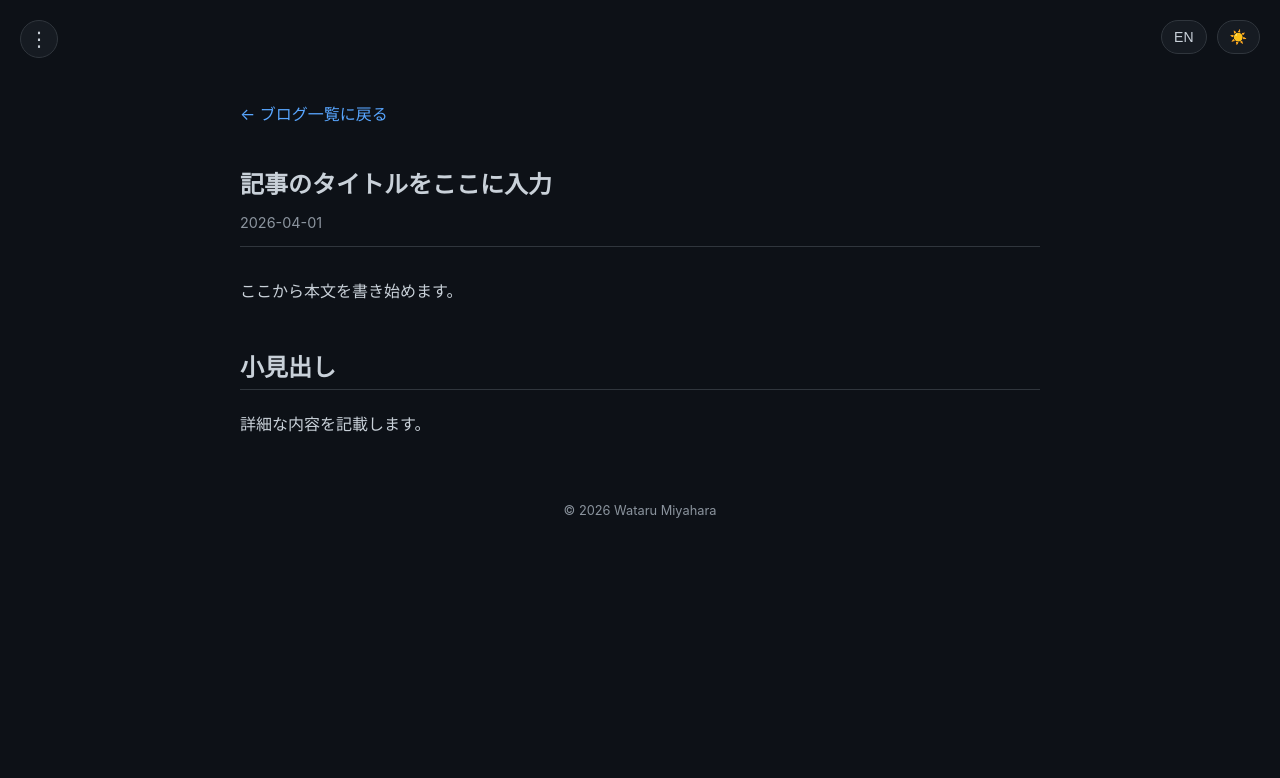
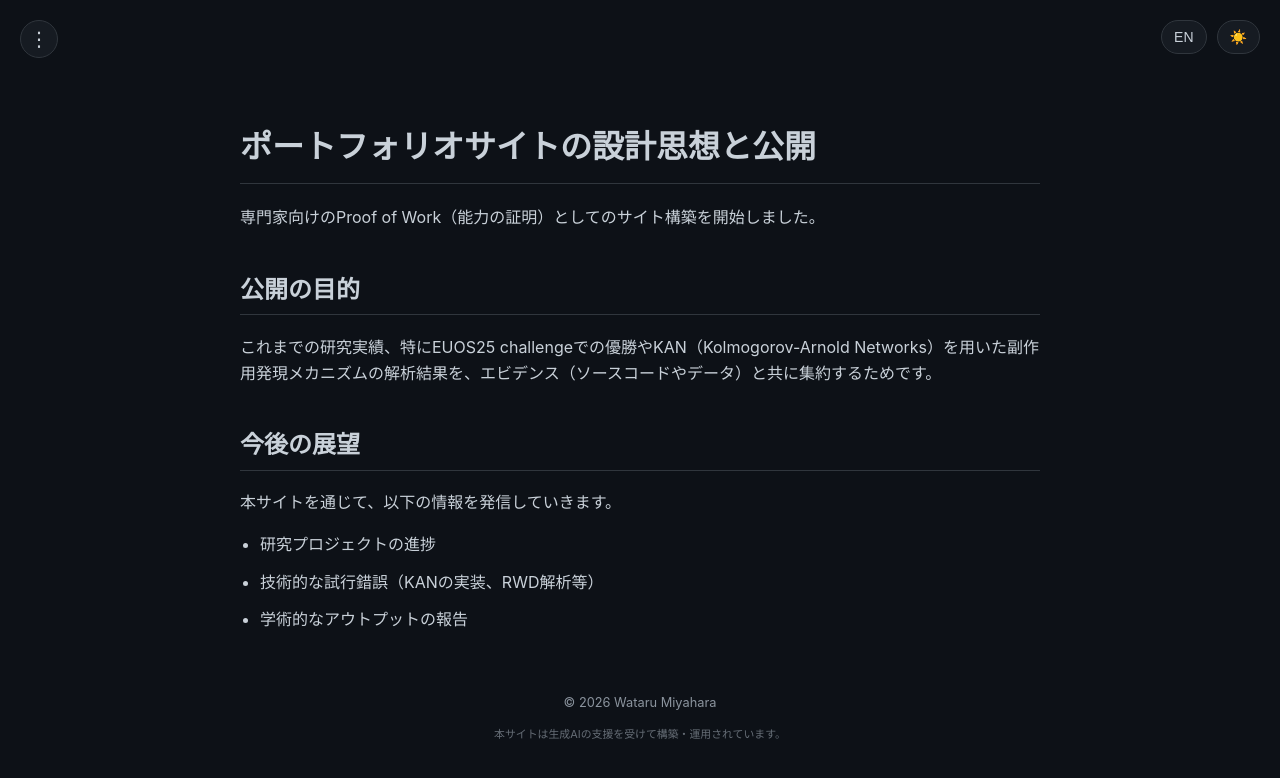
Before and after one commit to 377H-Miru/377H-Miru.github.io, a Jekyll site: the page built from posts/2026-04-01-launch.md, in a window 1280 px wide. Shown: the top 778 px of the page. Built offline with Jekyll 4.4.1, drawn with Linux system fonts in a browser that asks for light colours.

Commit message:
Complete transition of all posts to multilingual Markdown format

```diff
--- a/posts/2026-04-01-launch.html
+++ /dev/null
@@ -1,123 +0,0 @@
-<!DOCTYPE html>
-<html lang="ja">
-<head>
-    <!-- Google tag (gtag.js) - Google Analytics -->
-    <script async src="https://www.googletagmanager.com/gtag/js?id=G-SDV8KXD68X"></script>
-    <script>
-      window.dataLayer = window.dataLayer || [];
-      function gtag(){dataLayer.push(arguments);}
-      gtag('js', new Date());
-      gtag('config', 'G-SDV8KXD68X');
-    </script>
-
-    <meta charset="UTF-8">
-    <meta name="viewport" content="width=device-width, initial-scale=1.0">
-    <title>Post Title | Blog | 宮原 渉</title>
-
-    <style>
-        :root {
-            --bg-color: #0d1117;
-            --text-color: #c9d1d9;
-            --link-color: #58a6ff;
-            --border-color: #30363d;
-            --nav-bg: #161b22;
-            --card-bg: #161b22;
-        }
-        [data-theme="light"] {
-            --bg-color: #ffffff;
-            --text-color: #24292f;
-            --link-color: #0969da;
-            --border-color: #d0d7de;
-            --nav-bg: #f6f8fa;
-            --card-bg: #f6f8fa;
-        }
-        body {
-            background-color: var(--bg-color);
-            color: var(--text-color);
-            font-family: -apple-system, BlinkMacSystemFont, "Segoe UI", Helvetica, Arial, sans-serif;
-            line-height: 1.8;
-            margin: 0;
-            padding: 0;
-            transition: background-color 0.3s, color 0.3s;
-        }
-        #controls { position: fixed; top: 20px; right: 20px; z-index: 1000; display: flex; gap: 10px; }
-        .control-btn { background: var(--nav-bg); border: 1px solid var(--border-color); color: var(--text-color); padding: 8px 12px; border-radius: 20px; cursor: pointer; font-size: 14px; }
-        #nav-menu { position: fixed; top: 20px; left: 20px; z-index: 1000; }
-        .menu-icon { font-size: 20px; cursor: pointer; background: var(--nav-bg); width: 36px; height: 36px; display: flex; align-items: center; justify-content: center; border-radius: 50%; border: 1px solid var(--border-color); }
-        .menu-content { display: none; position: absolute; top: 45px; left: 0; background: var(--nav-bg); border: 1px solid var(--border-color); border-radius: 6px; width: 180px; box-shadow: 0 8px 16px rgba(0,0,0,0.2); }
-        .menu-content a { display: block; color: var(--text-color); padding: 12px 16px; text-decoration: none; border-bottom: 1px solid var(--border-color); }
-        .container { max-width: 800px; margin: 0 auto; padding: 100px 20px; }
-        h1 { line-height: 1.3; margin-bottom: 10px; }
-        .post-meta { font-size: 0.9em; color: #8b949e; margin-bottom: 30px; border-bottom: 1px solid var(--border-color); padding-bottom: 10px; }
-        .post-content { margin-top: 20px; }
-        .post-content h2 { margin-top: 40px; border-bottom: 1px solid var(--border-color); }
-        .footer { font-size: 0.8em; color: #8b949e; margin-top: 60px; text-align: center; }
-        [data-lang] { display: none; }
-        .back-link { margin-bottom: 20px; display: inline-block; text-decoration: none; color: var(--link-color); }
-    </style>
-</head>
-<body data-theme="dark">
-
-    <div id="controls">
-        <button class="control-btn" onclick="toggleLang()" id="langBtn">EN</button>
-        <button class="control-btn" onclick="toggleTheme()" id="themeBtn">🌙</button>
-    </div>
-
-    <div id="nav-menu">
-        <div class="menu-icon" onclick="toggleMenu()">⋮</div>
-        <div class="menu-content" id="menuContent">
-            <a href="../index.html" class="i18n" data-ja="ホーム" data-en="Home">ホーム</a>
-            <a href="../blog.html" class="i18n" data-ja="活動記録" data-en="Blog">活動記録</a>
-            <a href="../achievements.html" class="i18n" data-ja="研究実績" data-en="Achievements">研究実績</a>
-            <a href="../projects.html" class="i18n" data-ja="プロジェクト" data-en="Projects">プロジェクト</a>
-            <a href="../index.html#contact" class="i18n" data-ja="連絡先" data-en="Contact">連絡先</a>
-        </div>
-    </div>
-
-    <div class="container">
-        <a href="../blog.html" class="back-link i18n" data-ja="← ブログ一覧に戻る" data-en="← Back to Blog List">← ブログ一覧に戻る</a>
-
-        <article>
-            <h1 class="i18n" data-ja="記事のタイトルをここに入力" data-en="Post Title Here">記事のタイトルをここに入力</h1>
-            <div class="post-meta">2026-04-01</div>
-
-            <div class="post-content">
-                <p class="i18n" data-ja="ここから本文を書き始めます。" data-en="Start writing your post here.">ここから本文を書き始めます。</p>
-
-                <h2 class="i18n" data-ja="小見出し" data-en="Subheading">小見出し</h2>
-                <p class="i18n" data-ja="詳細な内容を記載します。" data-en="Detailed content goes here.">詳細な内容を記載します。</p>
-            </div>
-        </article>
-
-        <div class="footer">
-            <p>© 2026 Wataru Miyahara</p>
-        </div>
-    </div>
-
-    <script>
-        let currentLang = localStorage.getItem('lang') || 'ja';
-        function updateLang() {
-            document.querySelectorAll('.i18n').forEach(el => {
-                el.innerHTML = el.getAttribute('data-' + currentLang);
-            });
-            document.getElementById('langBtn').innerText = currentLang === 'ja' ? 'EN' : 'JP';
-            document.documentElement.lang = currentLang;
-            localStorage.setItem('lang', currentLang);
-        }
-        function toggleLang() { currentLang = currentLang === 'ja' ? 'en' : 'ja'; updateLang(); }
-        let currentTheme = localStorage.getItem('theme') || 'dark';
-        function updateTheme() {
-            document.body.setAttribute('data-theme', currentTheme);
-            document.getElementById('themeBtn').innerText = currentTheme === 'dark' ? '☀️' : '🌙';
-            localStorage.setItem('theme', currentTheme);
-        }
-        function toggleTheme() { currentTheme = currentTheme === 'dark' ? 'light' : 'dark'; updateTheme(); }
-        function toggleMenu() {
-            var content = document.getElementById("menuContent");
-            content.style.display = content.style.display === "block" ? "none" : "block";
-        }
-        window.onclick = function(event) { if (!event.target.matches('.menu-icon')) { document.getElementById("menuContent").style.display = "none"; } }
-        updateLang(); updateTheme();
-    </script>
-</body>
-</html>
--- /dev/null
+++ b/posts/2026-04-01-launch.md
@@ -0,0 +1,38 @@
+---
+layout: default
+title: ポートフォリオサイト公開
+---
+
+<div data-lang-content="ja" markdown="1">
+
+# ポートフォリオサイトの設計思想と公開
+
+専門家向けのProof of Work（能力の証明）としてのサイト構築を開始しました。
+
+## 公開の目的
+これまでの研究実績、特にEUOS25 challengeでの優勝やKAN（Kolmogorov-Arnold Networks）を用いた副作用発現メカニズムの解析結果を、エビデンス（ソースコードやデータ）と共に集約するためです。
+
+## 今後の展望
+本サイトを通じて、以下の情報を発信していきます。
+- 研究プロジェクトの進捗
+- 技術的な試行錯誤（KANの実装、RWD解析等）
+- 学術的なアウトプットの報告
+
+</div>
+
+<div data-lang-content="en" markdown="1">
+
+# Portfolio Site: Design Philosophy & Launch
+
+Launched this site as a "Proof of Work" for the scientific and engineering community.
+
+## Purpose
+To centralize research achievements—notably the EUOS25 challenge win and AE analysis via KAN—alongside their technical evidence (source code and data).
+
+## Future Outlook
+I plan to share:
+- Research project progress.
+- Technical trials (KAN implementation, RWD analysis).
+- Academic output reports.
+
+</div>
```
Also changed, not shown: posts/2026-04-01-site-tech-stack.md (renamed from posts/2026-04-01-site-tech-stack.html, +4 -0 lines).
